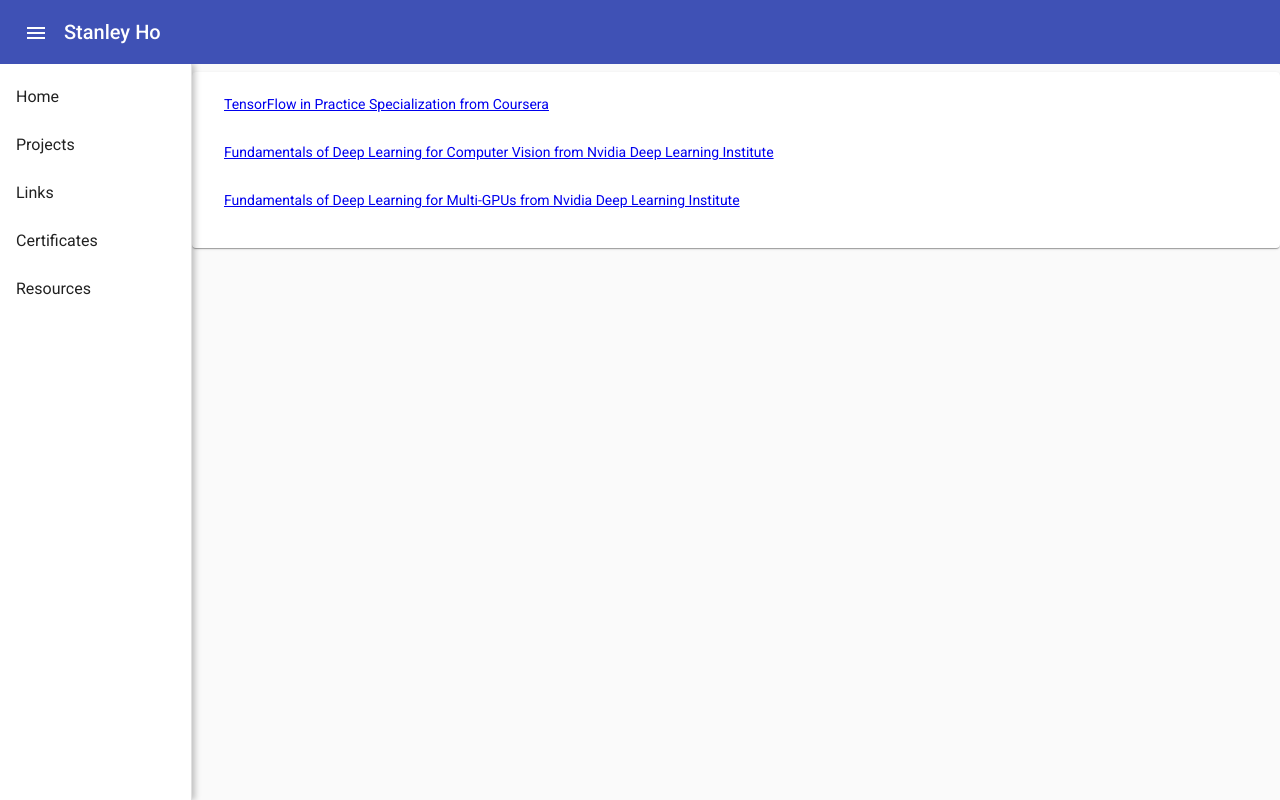
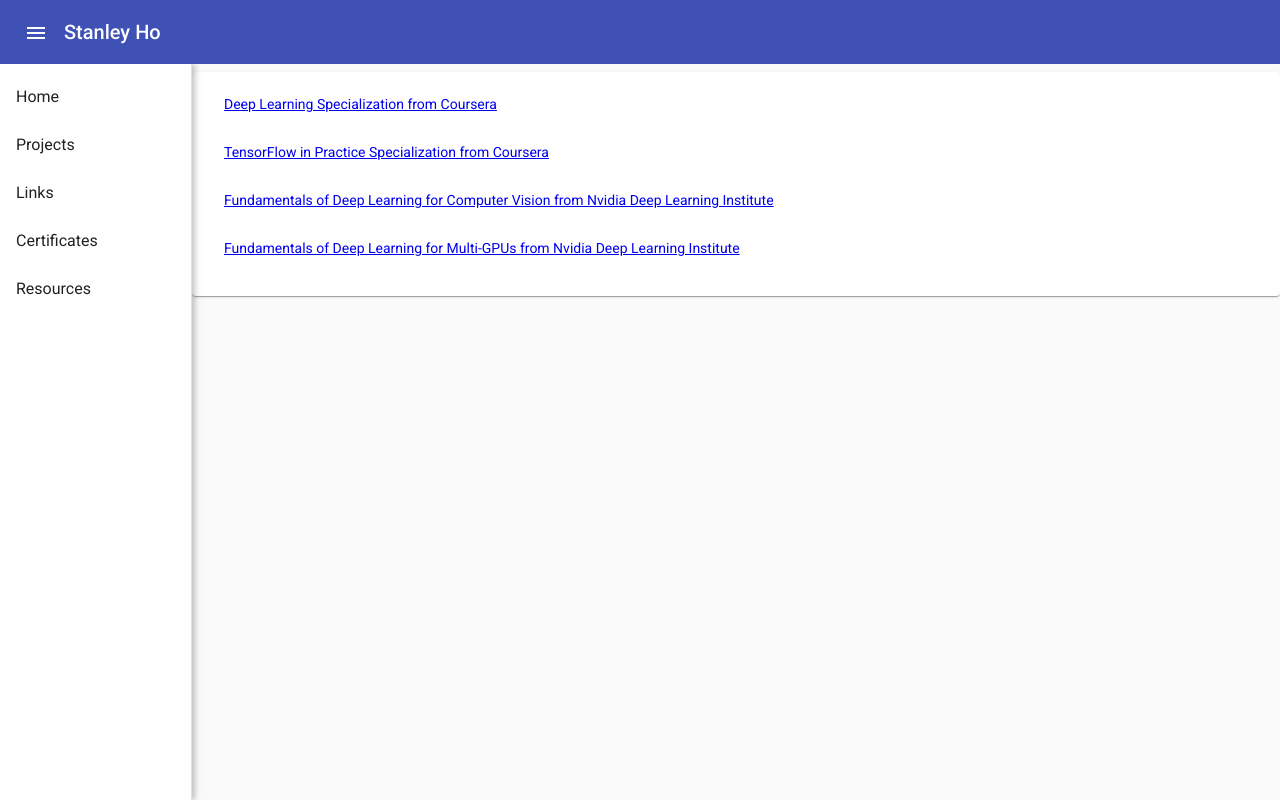
Before and after one commit to stanleyycho/my-site, an Angular app: page /certs in a window 1280 px wide. Built offline with nearby package versions, Linux system fonts and the light colour scheme.

Commit message:
Add Deep learning certificate

```diff
--- a/src/app/my-certificates/my-certificates.component.ts
+++ b/src/app/my-certificates/my-certificates.component.ts
@@ -9,6 +9,11 @@
 export class MyCertificatesComponent implements OnInit {
 
   certs: Certificate[] = [
+    {
+      org: 'Coursera',
+      name: 'Deep Learning Specialization',
+      url: 'https://www.coursera.org/account/accomplishments/specialization/G8TS8APA3NK6'
+    },
     {
       org: 'Coursera',
       name: 'TensorFlow in Practice Specialization',
```
